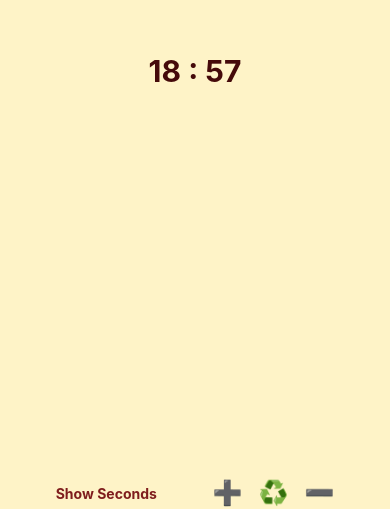
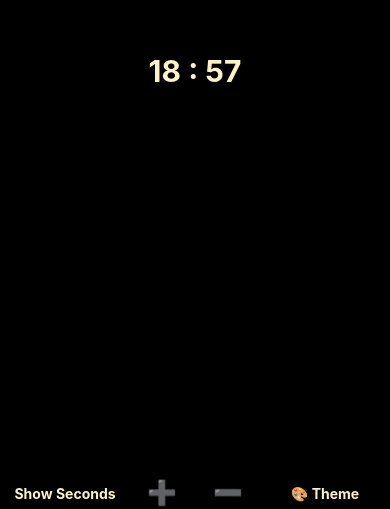
Before and after one commit to wujiaan2022/big-clock-reactnative-nativewind, a React Native app: screen / in a window 390 px wide. Shown: the part 335-844 px from the top of the page. Built offline with nearby package versions, Linux system fonts and the light colour scheme.

Commit message:
added theme switch button to allow user to change background and text color

```diff
--- a/src/components/DisplayClock.tsx
+++ b/src/components/DisplayClock.tsx
@@ -2,10 +2,19 @@ import { useEffect, useState } from 'react';
 import { View, Text } from 'react-native';
 import { useClock } from '../context/ClockContext';
 
-
 const DisplayClock = () => {
   const [time, setTime] = useState<string>('');
-  const { showSeconds, isLandscape, fontSize } = useClock();
+  const {
+    showSeconds,
+    fontSize,
+    theme,
+    setTheme,
+    showThemes,
+    setShowThemes,
+    toggleShowThemes,
+    themeStyle,
+    selectTheme,
+  } = useClock();
 
   useEffect(() => {
     const fetchTime = () => {
@@ -25,11 +34,15 @@ const DisplayClock = () => {
 
   // const sizeClass = sizeClasses[fontSize as keyof typeof sizeClasses] || 'text-[110px]';
 
+  useEffect(() => {
+    console.log('🧪 Current theme class:', theme);
+  }, [themeStyle]);
+
   return (
     <View className="w-full flex-1 items-center justify-center">
       <Text
-        style={{ fontSize: fontSize * 10 }}
-        className="text-center font-bold text-red-950"
+        style={{ fontSize: fontSize * 10, color: themeStyle.color }}
+        className="text-center font-bold"
         numberOfLines={1}
         adjustsFontSizeToFit={false}>
         {time}
--- a/src/components/FontResize.tsx
+++ b/src/components/FontResize.tsx
@@ -4,16 +4,16 @@ import { useClock } from '../context/ClockContext';
 export default function FontResize() {
   const { increase, decrease, reset, isLandscape } = useClock();
   return (
-    <View className={`items-center justify-center gap-4 ${isLandscape ? 'flex-col' : 'flex-row'}`}>
+    <View className={`items-center gap-9 ${isLandscape ? 'flex-col' : 'flex-row'}`}>
       {/* Increase */}
       <Pressable onPress={increase}>
         <Text className="text-2xl">➕</Text>
       </Pressable>
 
       {/* Reset */}
-      <Pressable onPress={reset}>
+      {/* <Pressable onPress={reset}>
         <Text className="text-2xl">♻️</Text>
-      </Pressable>
+      </Pressable> */}
 
       {/* Decrease */}
       <Pressable onPress={decrease}>
--- a/src/components/OrientationBlock.tsx
+++ b/src/components/OrientationBlock.tsx
@@ -4,19 +4,29 @@ import { View } from 'react-native';
 
 import { DisplayClock, FontResize, SecondsToggle } from './';
 import { ClockProvider, useClock } from '../context/ClockContext';
+import ThemeSwitch from './ThemeSwitch';
 
 const OrientationBlock = () => {
-  const { isLandscape } = useClock();
+  const { isLandscape, themeStyle } = useClock();
+
+  const controls = [<SecondsToggle />, <FontResize />, <ThemeSwitch />];
 
   return (
-    <View className={`flex-1 bg-amber-100 ${isLandscape ? 'flex-row' : 'flex-col'}`}>
+    <View
+      className={`flex-1 ${isLandscape ? 'flex-row' : 'flex-col'}`}
+      style={{
+        backgroundColor: themeStyle.backgroundColor,
+      }}>
       <View className="flex-1 items-center justify-center">
         <DisplayClock />
       </View>
 
       <View className={`items-center justify-evenly ${isLandscape ? 'flex-col' : 'flex-row'}`}>
-        <SecondsToggle />
-        <FontResize />
+        {controls.map((control, index) => (
+          <View key={index} className="flex-1 items-center justify-evenly">
+            {control}
+          </View>
+        ))}
       </View>
     </View>
   );
--- a/src/components/SecondsToggle.tsx
+++ b/src/components/SecondsToggle.tsx
@@ -2,12 +2,11 @@
 import { Pressable, Text } from 'react-native';
 import { useClock } from '../context/ClockContext';
 
-
 const SecondsToggle = () => {
-  const { toggleShowSeconds, showSeconds } = useClock();
+  const { toggleShowSeconds, showSeconds, themeStyle } = useClock();
   return (
     <Pressable onPress={toggleShowSeconds}>
-      <Text className="items-center justify-center font-bold text-red-900">
+      <Text className="items-center justify-center font-bold" style={{ color: themeStyle.color }}>
         {showSeconds ? 'Hide Seconds' : 'Show Seconds'}
       </Text>
     </Pressable>
--- /dev/null
+++ b/src/components/ThemeSwitch.tsx
@@ -0,0 +1,30 @@
+import { Pressable, View, Text } from 'react-native';
+
+import { useClock } from '~/context/ClockContext';
+
+export default function ThemeSwitch() {
+  const { theme, setTheme, showThemes, setShowThemes, toggleShowThemes, themeStyle, selectTheme } =
+    useClock();
+  return (
+    <View>
+      <Text className="items-center justify-center font-bold" style={{ color: themeStyle.color }}>
+        <Pressable onPress={toggleShowThemes}>
+          <Text>🎨 Theme</Text>
+        </Pressable>
+        {showThemes && (
+          <View>
+            <Pressable onPress={() => selectTheme('light')}>
+              <Text>🌞 Light</Text>
+            </Pressable>
+            <Pressable onPress={() => selectTheme('medium')}>
+              <Text>🧘 Medium</Text>
+            </Pressable>
+            <Pressable onPress={() => selectTheme('dark')}>
+              <Text>🌑 Dark</Text>
+            </Pressable>
+          </View>
+        )}
+      </Text>
+    </View>
+  );
+}
--- a/src/context/ClockContext.tsx
+++ b/src/context/ClockContext.tsx
@@ -1,5 +1,6 @@
 import { createContext, useContext } from 'react';
 import { useToggle, useOrientation, useFontResize } from '../hooks';
+import { useTheme } from '~/hooks/useTheme';
 
 // 1️⃣ Create Context
 export const ClockContext = createContext<any>(null);
@@ -9,6 +10,8 @@ export function ClockProvider({ children }: { children: React.ReactNode }) {
   const [showSeconds, , toggleShowSeconds] = useToggle();
   const isLandscape = useOrientation();
   const { fontSize, increase, decrease, reset } = useFontResize(isLandscape);
+  const { theme, setTheme, showThemes, setShowThemes, toggleShowThemes, themeStyle, selectTheme } =
+    useTheme();
   return (
     <ClockContext.Provider
       value={{
@@ -19,6 +22,13 @@ export function ClockProvider({ children }: { children: React.ReactNode }) {
         increase,
         decrease,
         reset,
+        theme,
+        setTheme,
+        showThemes,
+        setShowThemes,
+        toggleShowThemes,
+        themeStyle,
+        selectTheme,
       }}>
       {children}
     </ClockContext.Provider>
--- /dev/null
+++ b/src/hooks/useTheme.tsx
@@ -0,0 +1,44 @@
+import { useState } from 'react';
+import { useToggle } from './useToggle';
+
+//move ThemeMode outside the hook to allow reuse in components or context types
+export type ThemeMode = 'light' | 'medium' | 'dark';
+
+export const useTheme = () => {
+  const [theme, setTheme] = useState<ThemeMode>('dark');
+
+  const [showThemes, setShowThemes, toggleShowThemes] = useToggle();
+
+  // Tailwind class mappings for each theme
+  //   const themeClasses: Record<ThemeMode, { bg: string; text: string }> = {
+  //     light: { bg: 'bg-yellow-100', text: 'text-red-800' },
+  //     medium: { bg: 'bg-red-900', text: 'text-yellow-200' },
+  //     dark: { bg: 'bg-black', text: 'text-yellow-200' },
+  //   };
+
+  const themeStyles = {
+    light: { backgroundColor: '#FEF3C7', color: '#991B1B' }, // yellow-100 bg, red-800 text
+    medium: { backgroundColor: '#5E1914', color: '#FEF3C7' }, //  yellow-300 text
+    dark: { backgroundColor: '#000000', color: '#FEF3C7' }, // black bg, yellow-300 text
+  };
+
+  // return the current class as themeClass to make consuming easier
+  const themeStyle = themeStyles[theme];
+
+  // Select a specific theme and close the menu
+  const selectTheme = (theme: ThemeMode) => {
+    console.log('🌈 Switching to theme:', theme);
+    setTheme(theme);
+    setShowThemes(false);
+  };
+
+  return {
+    theme,
+    setTheme,
+    showThemes,
+    setShowThemes,
+    toggleShowThemes,
+    themeStyle,
+    selectTheme,
+  };
+};
```
Also changed, not shown: prettier.config.js (+7 -7 lines).
